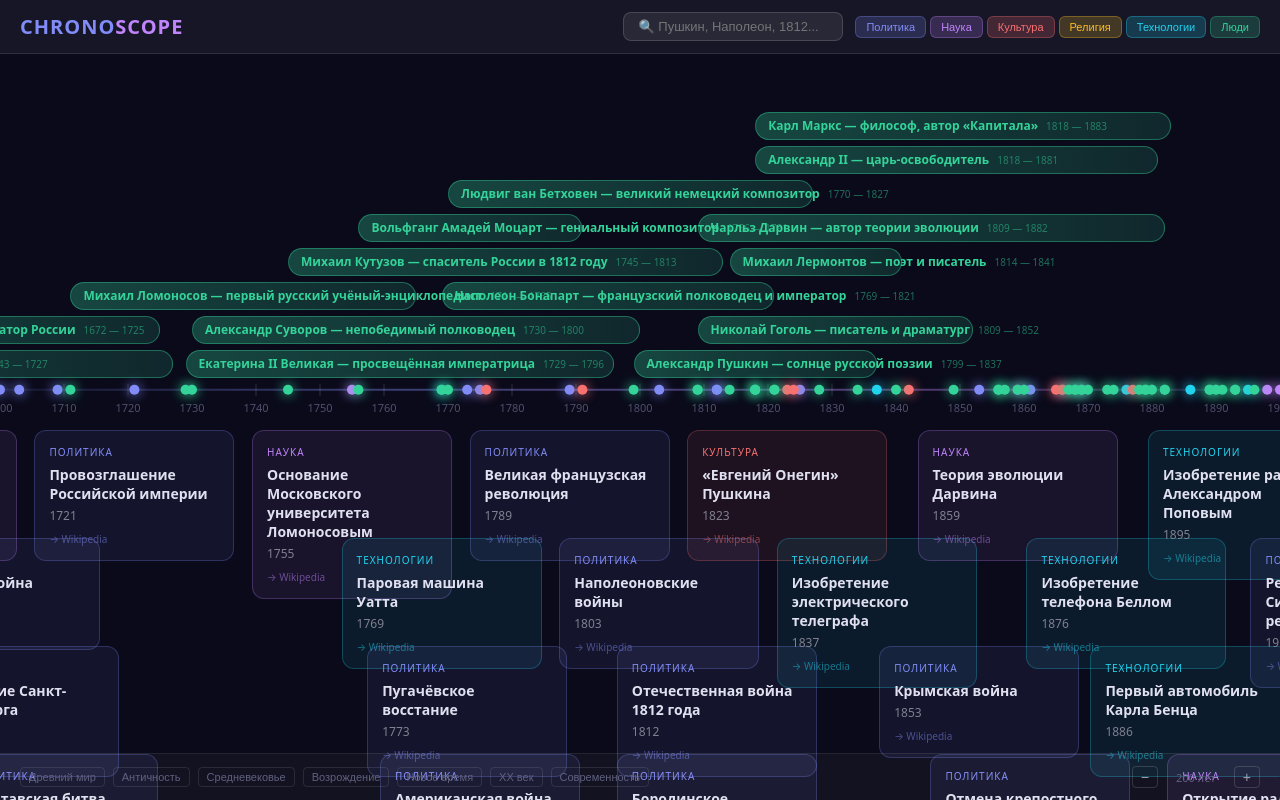
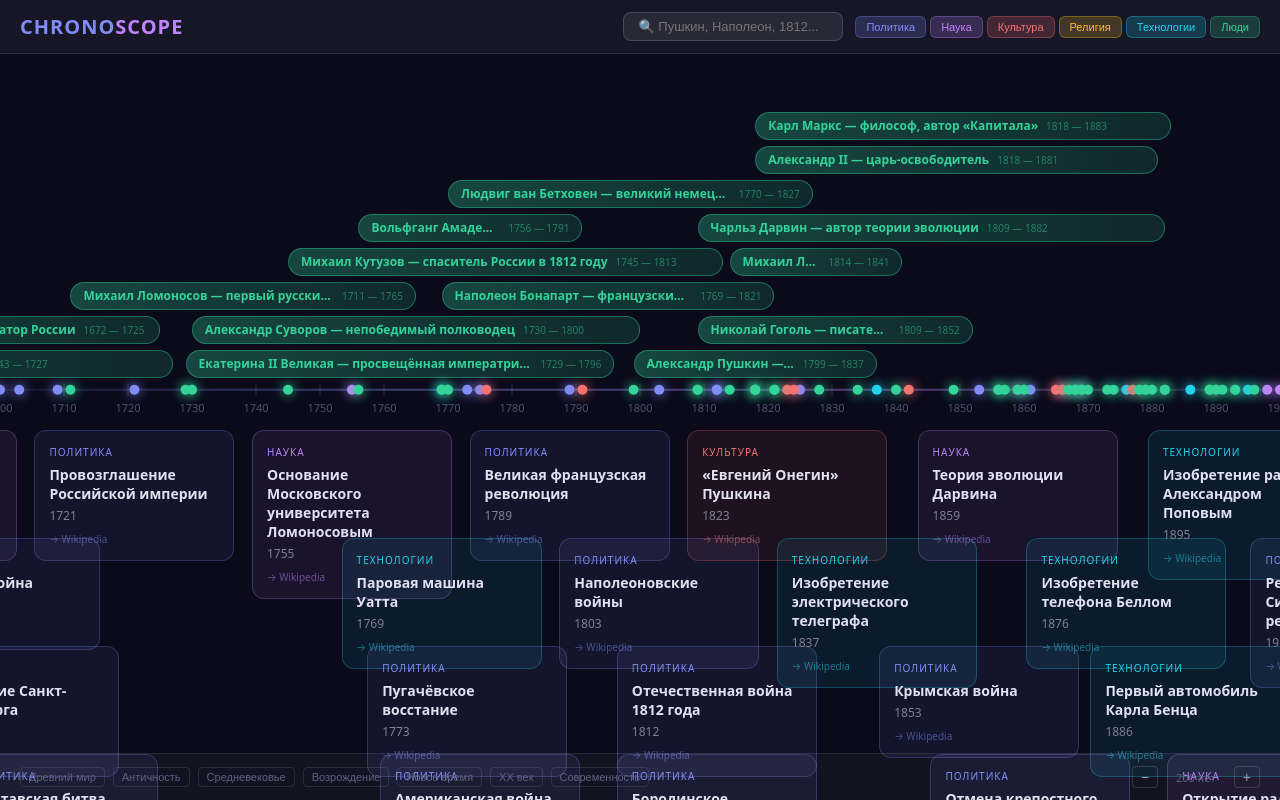
Before and after one commit to KirSan017/chronoscope, a Next.js app: page / in a window 1280 px wide. Built offline with nearby package versions, Linux system fonts and the light colour scheme.

Commit message:
fix: prevent text overflow in lifespan bars

```diff
--- a/src/components/Timeline/LifespanBar.tsx
+++ b/src/components/Timeline/LifespanBar.tsx
@@ -31,10 +31,11 @@ export function LifespanBar({ person, left, width, top, onClick }: LifespanBarPr
         border: `1px solid ${color}66`, borderRadius: 14,
         display: "flex", alignItems: "center", padding: "0 12px",
         cursor: "pointer", transformOrigin: "left center",
+        overflow: "hidden",
       }}
     >
-      <span style={{ fontSize: 12, color, fontWeight: 600, whiteSpace: "nowrap" }}>{person.title}</span>
-      <span style={{ fontSize: 10, color: `${color}80`, marginLeft: 8, whiteSpace: "nowrap" }}>{startYear} — {endYear}</span>
+      <span style={{ fontSize: 12, color, fontWeight: 600, whiteSpace: "nowrap", overflow: "hidden", textOverflow: "ellipsis", minWidth: 0 }}>{person.title}</span>
+      <span style={{ fontSize: 10, color: `${color}80`, marginLeft: 8, whiteSpace: "nowrap", flexShrink: 0 }}>{startYear} — {endYear}</span>
     </motion.div>
   );
 }
```
